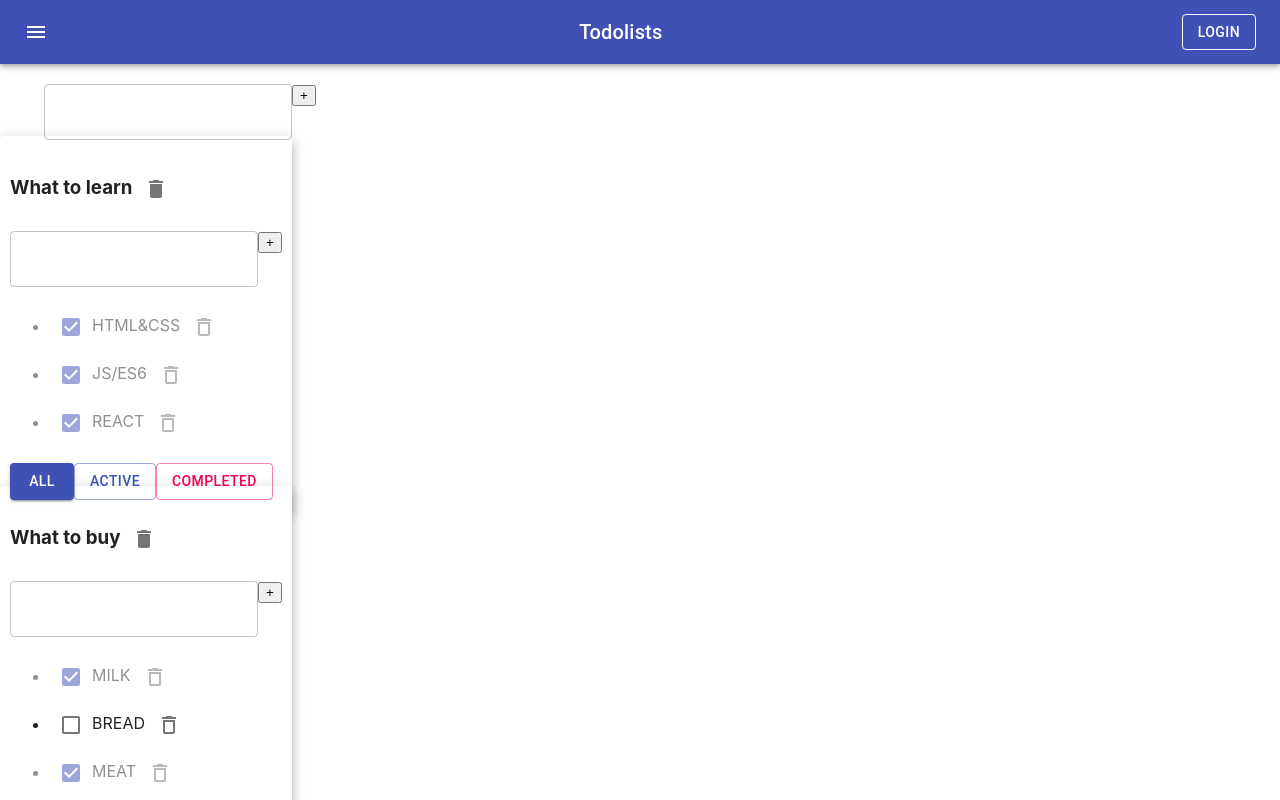
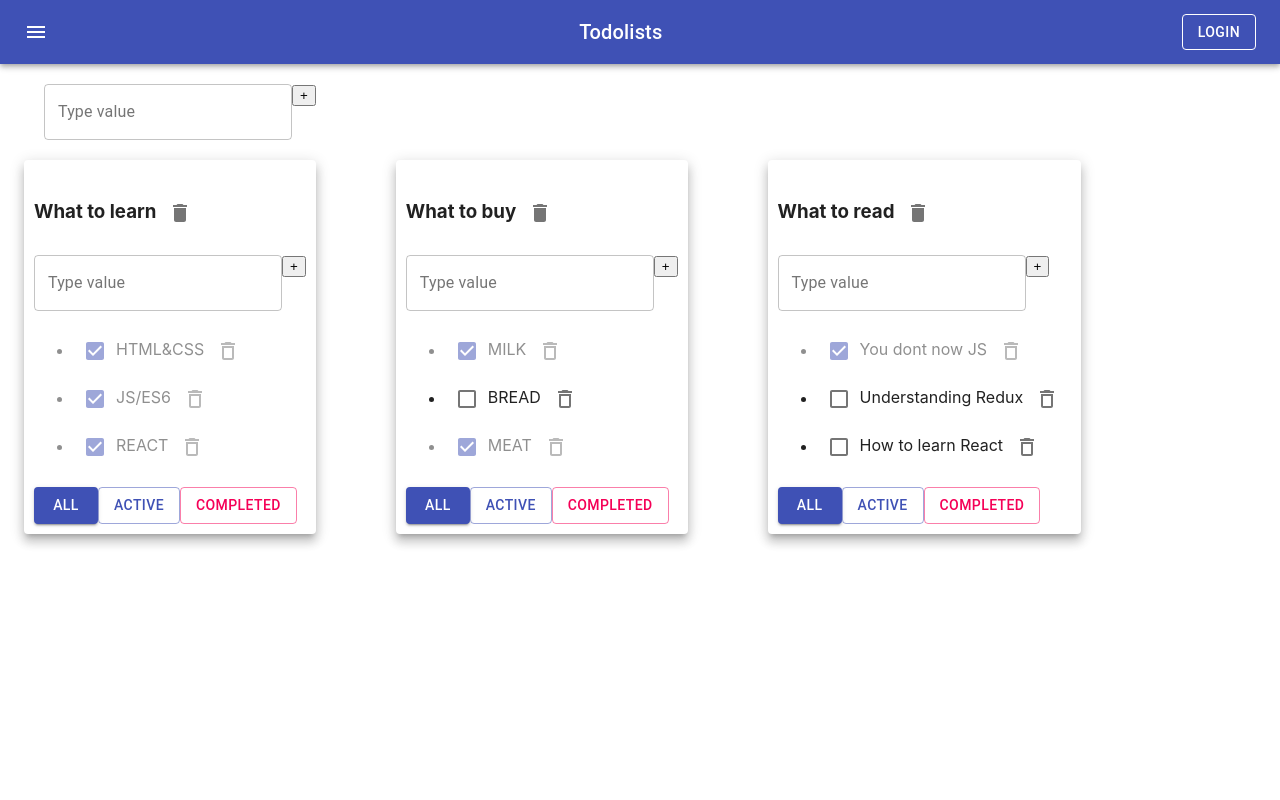
Before and after one commit to DanilMoskalets/It-incubator-todolist-ts, a React (Create React App) app: page / in a window 1280 px wide. Shown: the top 800 px of the page. Built offline with nearby package versions, Linux system fonts and the light colour scheme.

Commit message:
lesson #7

```diff
--- a/src/AddItemForm.tsx
+++ b/src/AddItemForm.tsx
@@ -37,9 +37,12 @@ export const AddItemForm = (props: Props) => {
         <div>
             <TextField
                 value={title}
+                label={'Type value'}
                 onChange={onChangeSetTitle}
                 onKeyPress={onKeyPressAddTask}
                 variant = 'outlined'
+                error={!!error}
+                helperText={error}
             />
             {/*<input*/}
             {/*    value={title}*/}
@@ -48,7 +51,6 @@ export const AddItemForm = (props: Props) => {
             {/*    className={error ? "error" : ""}*/}
             {/*/>*/}
             <button onClick={addItem}>+</button>
-            {error &&  <div>{error}</div> }
         </div>
     );
 };
--- a/src/App.tsx
+++ b/src/App.tsx
@@ -143,9 +143,10 @@ const App = () => {
         todoLists.map(tl => {
         const tasksForRender = getTasksForRender(tl)
         return (
-            <Grid container spacing={3} >
-                <Paper key={tl.id} elevation={8} className={'todoList'}  style={{padding: '10px'}}>
-                    <Grid item>
+
+                <Grid item key={tl.id}>
+                <Paper  elevation={8} className={'todoList'}  style={{padding: '10px'}}>
+
                     <TodoList
 
                         id={tl.id}
@@ -160,9 +161,11 @@ const App = () => {
                         changeTaskTitle={changeTaskTitle}
                         changeTodoListTitle={changeTodoListTitle}
                     />
-                    </Grid>
+
+
                 </Paper>
-            </Grid>
+                </Grid>
+
         )
     })
 
@@ -181,10 +184,10 @@ const App = () => {
                 </Toolbar>
             </AppBar>
             <Container fixed>
-                <Grid container style={{padding: '20px'}} >
+                <Grid container style={{padding: '20px', }} >
                     <AddItemForm addItem={addTodoList}/>
                 </Grid>
-                <Grid container spacing={3}>
+                <Grid container spacing={10}>
                     {todoListsComponents}
                 </Grid>
             </Container>
--- a/src/Todolist.tsx
+++ b/src/Todolist.tsx
@@ -22,8 +22,6 @@ type TodoListPropsType = {
 
 const TodoList = (props: TodoListPropsType) => {
     const tasksComponents = props.tasks.map(t => {
-        // как вариант в отличие от "removeTask"
-        // const changeTaskStatus = () => props.changeTaskStatus(t.id)
         const removeTask = (taskID: string) => props.removeTask(taskID, props.id)
         const changeTaskStatus = (taskID: string, isDone: boolean) =>
             props.changeTaskStatus(taskID, isDone, props.id);
```
